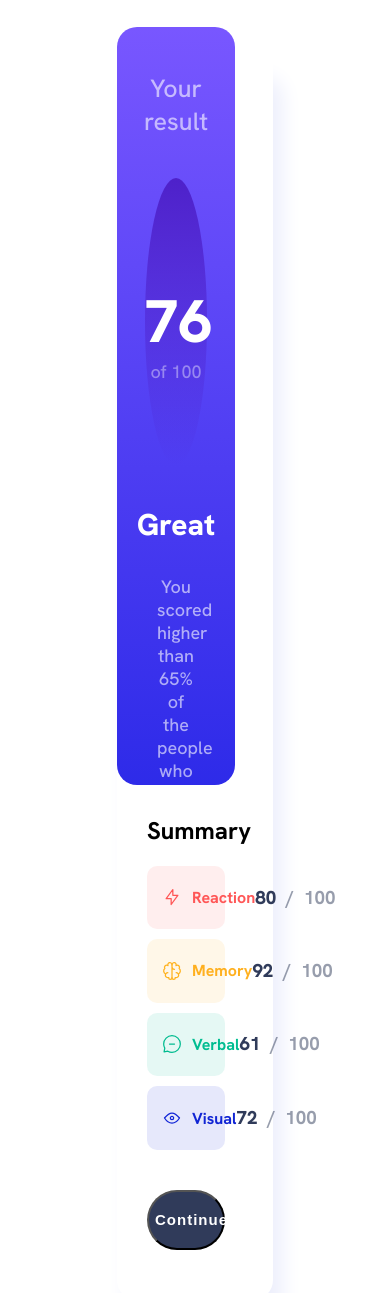
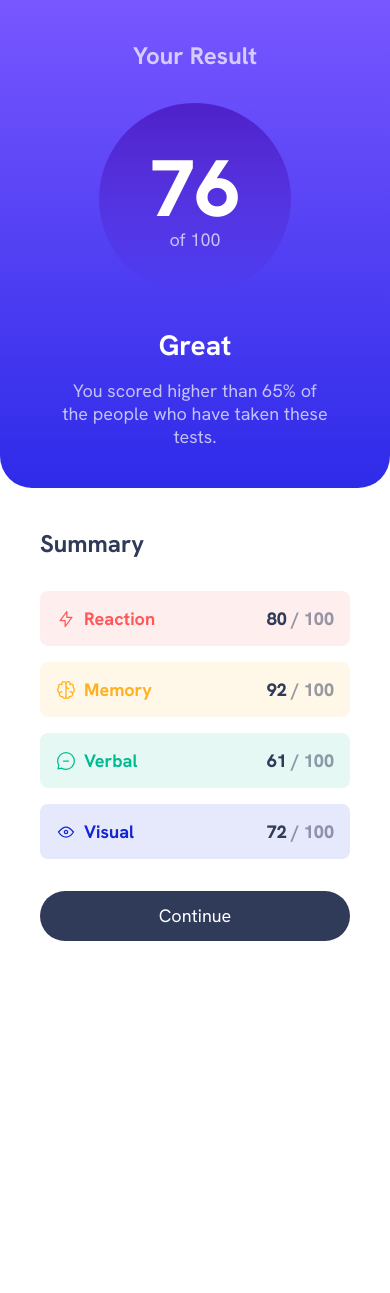
Before and after one commit to MaxwellNdegwa/Result-summary-FEM, a plain HTML site: page index.html in a window 390 px wide. Shown: the top 1293 px of the page. After the commit the page ends 981 px from the top, so only its background shows below. Drawn offline with Linux system fonts and the light colour scheme.

Commit message:
moile responsive design

```diff
--- a/index.html
+++ b/index.html
@@ -2,103 +2,104 @@
 <html lang="en">
 <head>
   <meta charset="UTF-8">
-  <meta name="viewport" content="width=device-width, initial-scale=1.0"> <!-- displays site properly based on user's device -->
-  <link rel="icon" type="image/png" sizes="32x32" href="./assets/images/favicon-32x32.png">
+  <meta http-equiv="X-UA-Compatible" content="IE=edge">
+  <meta name="viewport" content="width=device-width, initial-scale=1.0">
+  <title>FEM Results Summary</title>
   <link rel="stylesheet" href="styles.css">
-  <link rel="preconnect" href="https://fonts.googleapis.com">
-  <link rel="preconnect" href="https://fonts.gstatic.com" crossorigin>
-  <link href="https://fonts.googleapis.com/css2?family=Hanken+Grotesk:wght@500;700;800&display=swap" rel="stylesheet">
-  <title>Frontend Mentor | Results summary component</title>
+</head>
+<body>
 
+  <main>
 
-</head>
-  <body>
+    <div class="result-summary">
 
-    <div class="main-content">
+      <div class="results grid-flow"
+          data-spacing="large">
 
-      <div class="results">
-          <p id="your-result">Your result</p>
+        <h1 class="section-title">Your Result</h1>
+        <p class="result-score"><span>76</span> of 100</p>
 
-          <div class="circle">
-            <h3 id="total-percent">76</h3>
-            <p id="percent">of 100</p>
-          </div>
-          <h3 id="great">Great</h3>
-          <p id="test">You scored higher than 65% of the people who have taken this test.</p>
+        <div class="grid-flow">
+          <p class="result-rank">Great</p>
+          <p>You scored higher than 65% of the people who have taken these tests.</p>
+        </div>
+
       </div>
 
-      <div class="Summary">
-        <h2 style="text-align: start;">Summary</h2>
-          <div class="div-div">
-            <div class="div1">
-              <div class="pad">
-                <img src="assets/images/icon-reaction.svg" alt="Reaction svg" class="icon">
-                <h4>Reaction</h4>
-              </div>
-              <div class="total">
-                <h3 class="fnt">80</h3>
-                  <div class="high">
-                    <h3 class="slash">/</h3>
-                    <h3>100</h3>
-                  </div>
-              </div>
+      <div class="summary grid-flow"
+          data-spacing="large">
+
+        <h2 class="section-title">Summary</h2>
+
+        <div class="grid-flow">
+          <div class="summary-item"
+              data-item-type="accent-1">
+
+            <div class="flex-group">
+              <svg class="summary-icon" xmlns="http://www.w3.org/2000/svg" width="20" height="20" fill="none" viewBox="0 0 20 20"><path  stroke-linecap="round" stroke-linejoin="round" stroke-width="1.25" d="M10.833 8.333V2.5l-6.666 9.167h5V17.5l6.666-9.167h-5Z"/></svg>
+              <h3 class="summary-item-title">Reaction</h3>
             </div>
 
-            <div class="div2">
-              <div class="pad">
-                <img src="assets/images/icon-memory.svg" alt="Reaction svg" class="icon">
-                <h4> Memory</h4>
-              </div>
-              <div class="total">
-                <h3 class="fnt">92</h3>
-                  <div class="high">
-                    <h3 class="slash">/</h3>
-                    <h3>100</h3>
-                  </div>
-              </div>
+            <p class="summary-score"><span>80</span> / 100</p>
+
+          </div>
+
+          <div class="summary-item" data-item-type="accent-2">
+
+            <div class="flex-group">
+
+              <svg class="summary-icon" xmlns="http://www.w3.org/2000/svg" width="20" height="20" fill="none"   viewBox="0 0 20 20">
+              <path  stroke-linecap="round" stroke-linejoin="round" stroke-width="1.25" d="M5.833 11.667a2.5 2.5 0 1 0 .834 4.858"/><path stroke-linecap="round" stroke-linejoin="round" stroke-width="1.25" d="M3.553 13.004a3.333 3.333 0 0 1-.728-5.53m.025-.067a2.083 2.083 0 0 1 2.983-2.824m.199.054A2.083 2.083 0 1 1 10 3.75v12.917a1.667 1.667 0 0 1-3.333 0M10 5.833a2.5 2.5 0 0 0 2.5 2.5m1.667 3.334a2.5 2.5 0 1 1-.834 4.858"/>
+
+              <path  stroke-linecap="round" stroke-linejoin="round" stroke-width="1.25" d="M16.447 13.004a3.334 3.334 0 0 0 .728-5.53m-.025-.067a2.083 2.083 0 0 0-2.983-2.824M10 3.75a2.085 2.085 0 0 1 2.538-2.033 2.084 2.084 0 0 1 1.43 2.92m-.635 12.03a1.667 1.667 0 0 1-3.333 0"/>
+              </svg>
+
+              <h3 class="summary-item-title">Memory</h3>
+
             </div>
 
-            <div class="div3">
-              <div class="pad">
-                <img src="assets/images/icon-verbal.svg" alt="Reaction svg" class="icon">
-                <h4>Verbal</h4>
-              </div>
+            <p class="summary-score"><span>92</span> / 100</p>
 
-              <div class="total">
-                <h3 class="fnt">61</h3>
-                <div class="high">
-                  <h3 class="slash">/</h3>
-                  <h3>100</h3>
-                </div>
+          </div>
 
-              </div>
+          <div class="summary-item" data-item-type="accent-3">
+
+            <div class="flex-group">
+
+              <svg class="summary-icon" xmlns="http://www.w3.org/2000/svg" width="20" height="20" fill="none" viewBox="0 0 20 20"><path stroke-linecap="round" stroke-linejoin="round" stroke-width="1.25" d="M7.5 10h5M10 18.333A8.333 8.333 0 1 0 1.667 10c0 1.518.406 2.942 1.115 4.167l-.699 3.75 3.75-.699A8.295 8.295 0 0 0 10 18.333Z"/>
+              </svg>
+
+              <h3 class="summary-item-title">Verbal</h3>
+
             </div>
 
-            <div class="div4">
-              <div class="pad">
-                <img src="assets/images/icon-visual.svg" alt="Reaction svg"  class="icon">
-                <h4> Visual</h4>
-              </div>
+            <p class="summary-score"><span>61</span> / 100</p>
 
-              <div class="total">
-                <h3 class="fnt">72</h3>
-                  <div class="high">
-                    <h3 class="slash">/</h3>
-                    <h3>100</h3>
-                  </div>
+          </div>
 
-              </div>
+          <div class="summary-item" data-item-type="accent-4">
+
+            <div class="flex-group">
+
+              <svg class="summary-icon" xmlns="http://www.w3.org/2000/svg" width="20" height="20" fill="none" viewBox="0 0 20 20"><path  stroke-linecap="round" stroke-linejoin="round" stroke-width="1.25" d="M10 11.667a1.667 1.667 0 1 0 0-3.334 1.667 1.667 0 0 0 0 3.334Z"/><path  stroke-linecap="round" stroke-linejoin="round" stroke-width="1.25" d="M17.5 10c-1.574 2.492-4.402 5-7.5 5s-5.926-2.508-7.5-5C4.416 7.632 6.66 5 10 5s5.584 2.632 7.5 5Z"/></svg>
+
+              <h3 class="summary-item-title">Visual</h3>
+
             </div>
-            <button>Continue</button>
+
+            <p class="summary-score"><span>72</span> / 100</p>
+
           </div>
+
+        </div>
+
+        <button class="button">Continue</button>
+
       </div>
 
     </div>
 
+  </main>
 
-    <!-- <div class="attribution">
-      Challenge by <a href="https://www.frontendmentor.io?ref=challenge" target="_blank">Frontend Mentor</a>.
-      Coded by <a href="#">Maxwell Ndegwa</a>.
-    </div> -->
-  </body>
+</body>
 </html>
--- a/styles.css
+++ b/styles.css
@@ -1,180 +1,226 @@
-  @media (max-width: 768px) {
-    .main-content{
-      width: 100%;
-      flex-wrap: wrap;
-      flex-basis: 30%;
+@font-face {
+    font-family: 'HankenGrotesk';
+    font-display: swap;
+    font-weight: 100 900;
+    src: url('assets/fonts/HankenGrotesk-VariableFont_wght.ttf')
+         format('truetype');
+  }
+
+  :root {
+    --clr-primary-hsl-400: 252, 100%, 67%;
+    --clr-primary-hsl-500: 256, 72%, 46%;
+    --clr-secondary-hsl-400: 241, 81%, 54%;
+    --clr-secondary-hsl-500: 241, 72%, 46%;
+
+    --clr-neutral-hsl-100: 0, 0%, 100%;
+    --clr-neutral-hsl-200: 221, 100%, 96%;
+    --clr-neutral-hsl-300: 241, 100%, 89%;
+    --clr-neutral-hsl-700: 224, 30%, 27%;
+
+    --clr-neutral-100: hsl(var(--clr-neutral-hsl-100));
+    --clr-neutral-200: hsl(var(--clr-neutral-hsl-200));
+    --clr-neutral-300: hsl(var(--clr-neutral-hsl-300));
+    --clr-neutral-700: hsl(var(--clr-neutral-hsl-700));
+
+
+    --clr-primary-400: hsl(var(--clr-primary-hsl-400));
+    --clr-primary-500: hsla(var(--clr-primary-hsl-500));
+    --clr-secondary-400: hsl(var(--clr-secondary-hsl-400));
+
+    --gradient-primary: linear-gradient(
+        var(--clr-primary-400),
+        var(--clr-secondary-400));
+
+    --gradient-to-transparent: linear-gradient(
+        var(--clr-primary-500),
+        hsl(var(--clr-secondary-hsl-500), 0));
+
+    --clr-accent-1: 0, 100%, 67%;
+    --clr-accent-2: 39, 100%, 56%;
+    --clr-accent-3: 166, 100%, 37%;
+    --clr-accent-4: 234, 85%, 45%;
+
+    --font-family-default: 'HankenGrotesk', sans-serif;
+
+    --fw-regular: 500;
+    --fw-bold: 700;
+    --fw-black: 800;
+
+    --fs-400: 1.125rem;
+    --fs-500: 1.25rem;
+    --fs-600: 1.5rem;
+    --fs-700: 1.75rem;
+    --fs-800: 2rem;
+    --fs-900: 5rem;
+  }
+
+  *,
+  *::before,
+  *::after {
+    box-sizing: border-box;
+  }
+
+  * {
+    margin: 0;
+    font: inherit;
+  }
+
+  img,
+  svg {
+    display: block;
+    max-width: 100%;
+  }
+
+  body {
+    font-family: var(--font-family-default);
+    font-size: var(--fs-400);
+    color: var(--clr-neutral-700);
+  }
+
+  @media (min-width: 600px) {
+    body {
+      min-height: 100vh;
+      display: grid;
+      place-items: center;
     }
   }
 
-body{
+  .flex-group {
     display: flex;
-    justify-content: center;
     align-items: center;
-    font-family: 'Hanken Grotesk', sans-serif;
-    margin: 7% 30%;
-    text-align: center;
-
+    gap: .5rem;
+    flex-wrap: wrap;
   }
 
-.main-content{
-    width: 100%;
-    display: flex;
-    border-radius: 20px;
-    background-color: white;
-    box-shadow: 10px 50px 20px rgb(237, 239, 252);
+  .grid-flow {
+    display: grid;
+    align-content: start;
+    gap: 1rem;
   }
 
-.results{
-    width: 50%;
-    background-color: #4232EF;
-    color: hsl(0, 0%, 100%);
-    border-radius: 20px;
-    padding: 20px;
-    background: linear-gradient(to bottom,hsla(252, 100%, 67%),hsla(241, 81%, 54%));
+  .grid-flow[data-spacing="large"] {
+    gap: 2rem;
   }
 
-.circle{
-    width: 80%;
-    height: 40%;
-    display: flex;
-    flex-direction: column;
-    justify-content: center;
-    border: none;
-    border-radius: 50%;
-    margin: 40px auto;
-    background: linear-gradient(to bottom,hsla(256, 72%, 46%, 1),hsla(241, 72%, 46%, 0));
+  .section-title {
+    font-weight: var(--fw-bold);
+    font-size: var(--fs-600);
   }
 
-p{
-    font-weight: 500;
-    font-size: 18px;
-    color: hsl(0, 0%, 100%,0.6);
+  .button {
+    color: var(--clr-neutral-100);
+    line-height: 1;
+    background: var(--clr-neutral-700);
+    padding: 1rem 2rem;
+    border: 0;
+    border-radius: 100vw;
+    cursor: pointer;
   }
 
-#test{
-    padding: 1% 20px;
+  .button:hover,
+  .button:focus-visible {
+    background: var(--gradient-primary);
   }
 
-#your-result{
-    font-size: 25px;
+  .result-summary {
+    --padding: 2.5rem;
+    --border-radius: 2rem;
+
+    max-width: 46rem;
+    display: grid;
   }
 
-#total-percent{
-    margin-top: 40px;
-    margin-bottom: 0%;
-    font-weight: 800;
-    font-size: 60px;
+  @media (min-width: 600px) {
+    .result-summary {
+      margin-inline: 1rem;
+      grid-template-columns: 1fr 1fr;
+      border-radius: var(--border-radius);
+      overflow: hidden;
+      box-shadow: .5rem 1rem 3rem
+        hsl(var(--clr-neutral-hsl-700), .2);
+    }
   }
 
-#percent{
-    font-weight: 200;
-    margin-top: 0%;
-    color: hsl(0, 0%, 100%,0.4);
-}
-#great{
-    font-weight: 800;
-    font-size: 30px;
+  .results {
+    color: hsl(var(--clr-neutral-hsl-100), .7);
+    text-align: center;
+    padding:
+      var(--padding) calc(var(--padding) * 1.5);
+    background: var(--gradient-primary);
+    border-radius:
+      0 0 var(--border-radius) var(--border-radius);
   }
 
-.total{
-    display: flex;
-    word-spacing: 200px;
+  @media (min-width: 600px) {
+    .results {
+      border-radius: var(--border-radius);
+    }
   }
 
-.slash{
-    padding: 0px 10px;
+  .result-score {
+    display: grid;
+    place-content: center;
+    width: 12rem;
+    margin-inline: auto;
+    background: var(--gradient-to-transparent);
+    aspect-ratio: 1 / 1;
+    border-radius: 50%;
   }
 
-.high{
-    font-weight: 800;
-    display: flex;
-    color: hsl(224, 30%, 27%,0.5);
+  .result-score span {
+    display: block;
+    font-size: var(--fs-900);
+    font-weight: var(--fw-black);
+    line-height: 1;
+    color: var(--clr-neutral-100);
   }
 
-.fnt{
-    font-weight: 800;
-    color:hsl(224, 30%, 27%)
+  .result-rank {
+    color: var(--clr-neutral-100);
+    font-size: var(--fs-700);
+    font-weight: var(--fw-bold);
   }
 
-.Summary{
-    width:50%;
-    font-weight: 800;
-    padding: 10px 30px;
+  .summary {
+    padding: var(--padding);
   }
 
-.pad{
-    display: flex;
-    justify-content: center;
-    align-items: center;
-}
-
-.icon{
-    margin-right: 10px;
-}
-
-.div-div{
-    display: block;
-    justify-content: space-between;
-    align-items: center;
-}
-
-.div1{
+  .summary-item {
     display: flex;
     justify-content: space-between;
     align-items: center;
-    border: none;
-    border-radius: 10px;
-    padding: 0px 15px;
-    color:hsla(0, 100%, 67%,1.0);
-    background-color:hsla(0, 100%, 67%,0.1);
+    padding: 1rem;
+    border-radius: .5rem;
+    background-color: hsl(var(--item-color), .1);
   }
 
-.div2{
-    display: flex;
-    justify-content: space-between;
-    border: none;
-    border-radius: 10px;
-    margin-top: 10px;
-    padding: 0px 15px;
-    color:hsla(39, 100%, 56%,1.0);
-    background-color:hsla(39, 100%, 56%,0.1);
-}
-.div3{
-    display: flex;
-    justify-content: space-between;
-    border: none;
-    border-radius: 10px;
-    margin-top: 10px;
-    padding: 0px 15px;
-    color: hsla(166, 100%, 37%,1.0);
-    background-color:hsla(166, 100%, 37%,0.1);
+  .summary-item svg {
+    stroke: hsl(var(--item-color));
   }
 
-.div4{
-    display: flex;
-    justify-content: space-between;
-    border: none;
-    border-radius: 10px;
-    margin-top: 10px;
-    padding: 0px 15px;
-    color:hsla(234, 85%, 45%,1.0);
-    background-color:hsla(234, 85%, 45%,0.1);
+  .summary-item-title {
+    color: hsl(var(--item-color));
+    font-weight: var(--fw-bold);
   }
 
-
-button{
-    width: 100%;
-    height: 60px;
-    margin: 40px 0%;
-    border-radius: 50px;
-    color: white;
-    background-color:hsla(224, 30%, 27%);
-    cursor: pointer;
-    font-weight: 700;
-    font-size: 15px;
-    letter-spacing: 1px;
+  .summary-item[data-item-type="accent-1"] {
+    --item-color: var(--clr-accent-1);
+  }
+  .summary-item[data-item-type="accent-2"] {
+    --item-color: var(--clr-accent-2);
+  }
+  .summary-item[data-item-type="accent-3"] {
+    --item-color: var(--clr-accent-3);
+  }
+  .summary-item[data-item-type="accent-4"] {
+    --item-color: var(--clr-accent-4);
   }
 
-button:hover{
-    background: linear-gradient(to bottom,hsla(256, 72%, 46%, 1),hsla(241, 81%, 54%));
+  .summary-score {
+    font-weight: var(--fw-black);
+    color: hsl(var(--clr-neutral-hsl-700), .5);
   }
+
+  .summary-score span {
+    color: var(--clr-neutral-700);
+  }
```
Lines whose indentation alone changed are shown as unchanged.
